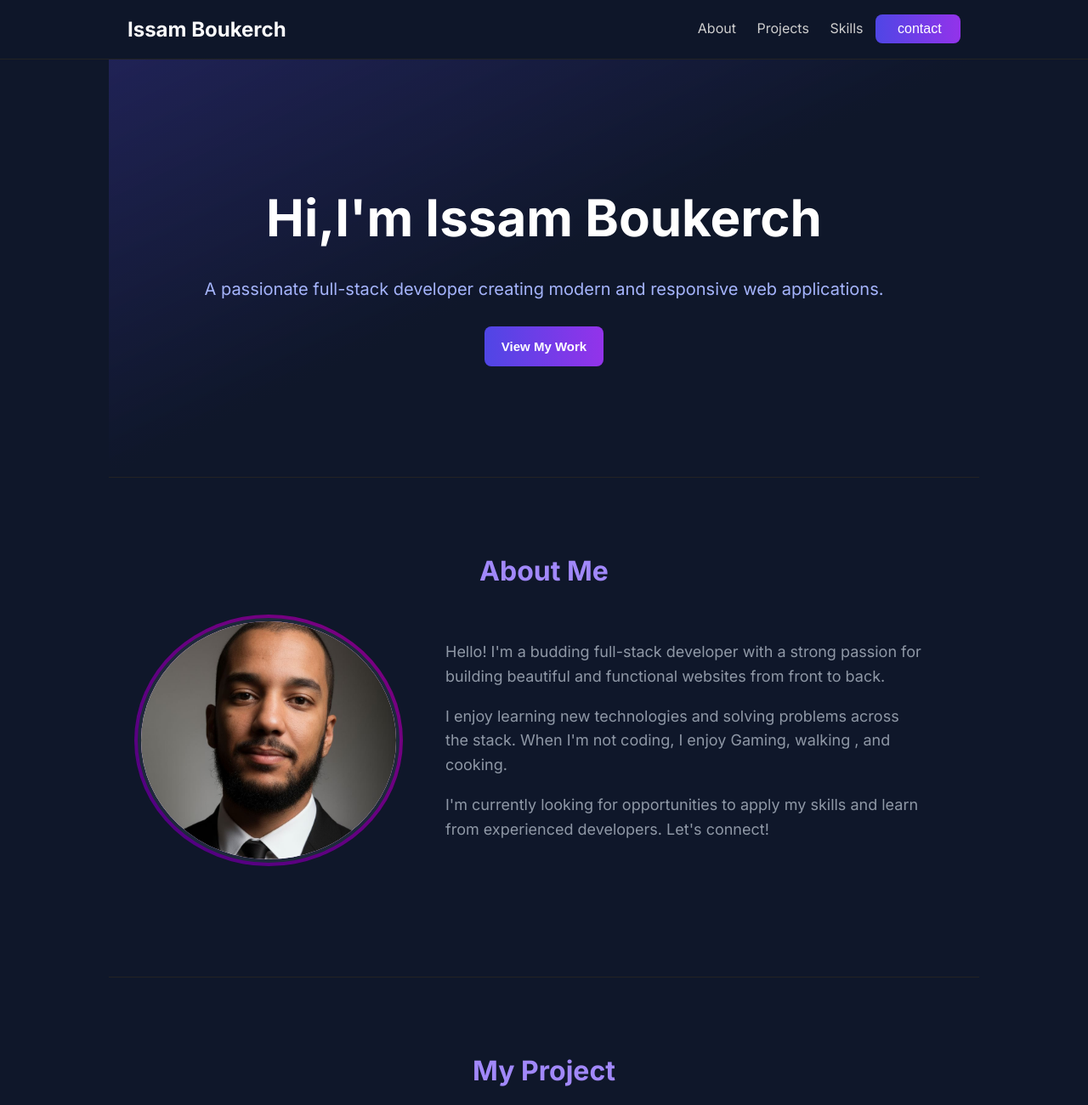
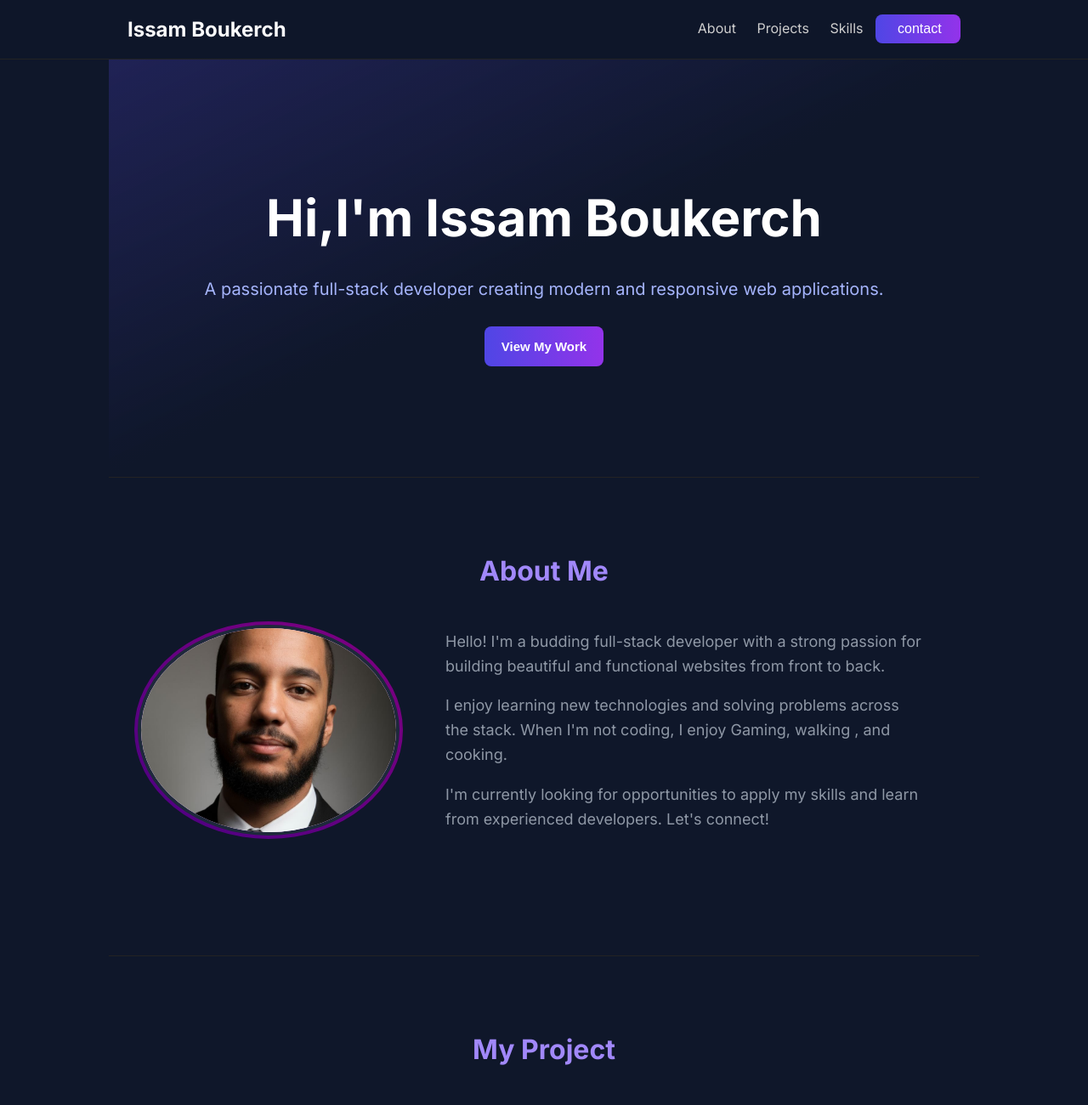
Before and after one commit to issamboukerch/issamboukerch.github.io, a plain HTML site: page index.html in a window 1280 px wide. Shown: the top 1300 px of the page at 85% size. Drawn offline with Linux system fonts and the light colour scheme.

Commit message:
Reduce image height from 280px to 240px

```diff
--- a/style.css
+++ b/style.css
@@ -129,7 +129,7 @@ section {
 }
 .imgg {
   width: 300px;
-  height: 280px;
+  height: 240px;
   border-radius: 50%;
   overflow: hidden;
   display: flex;
```
